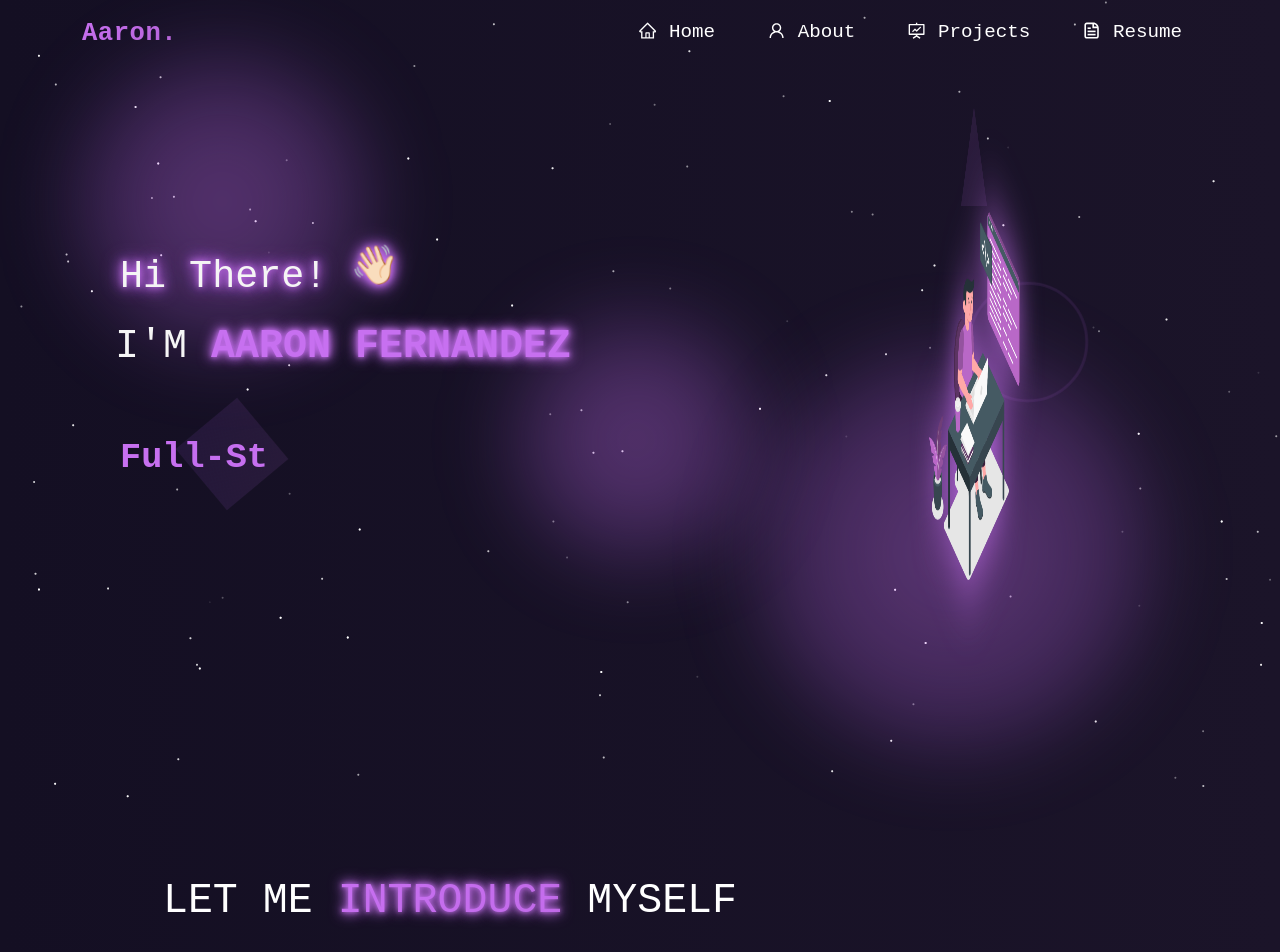
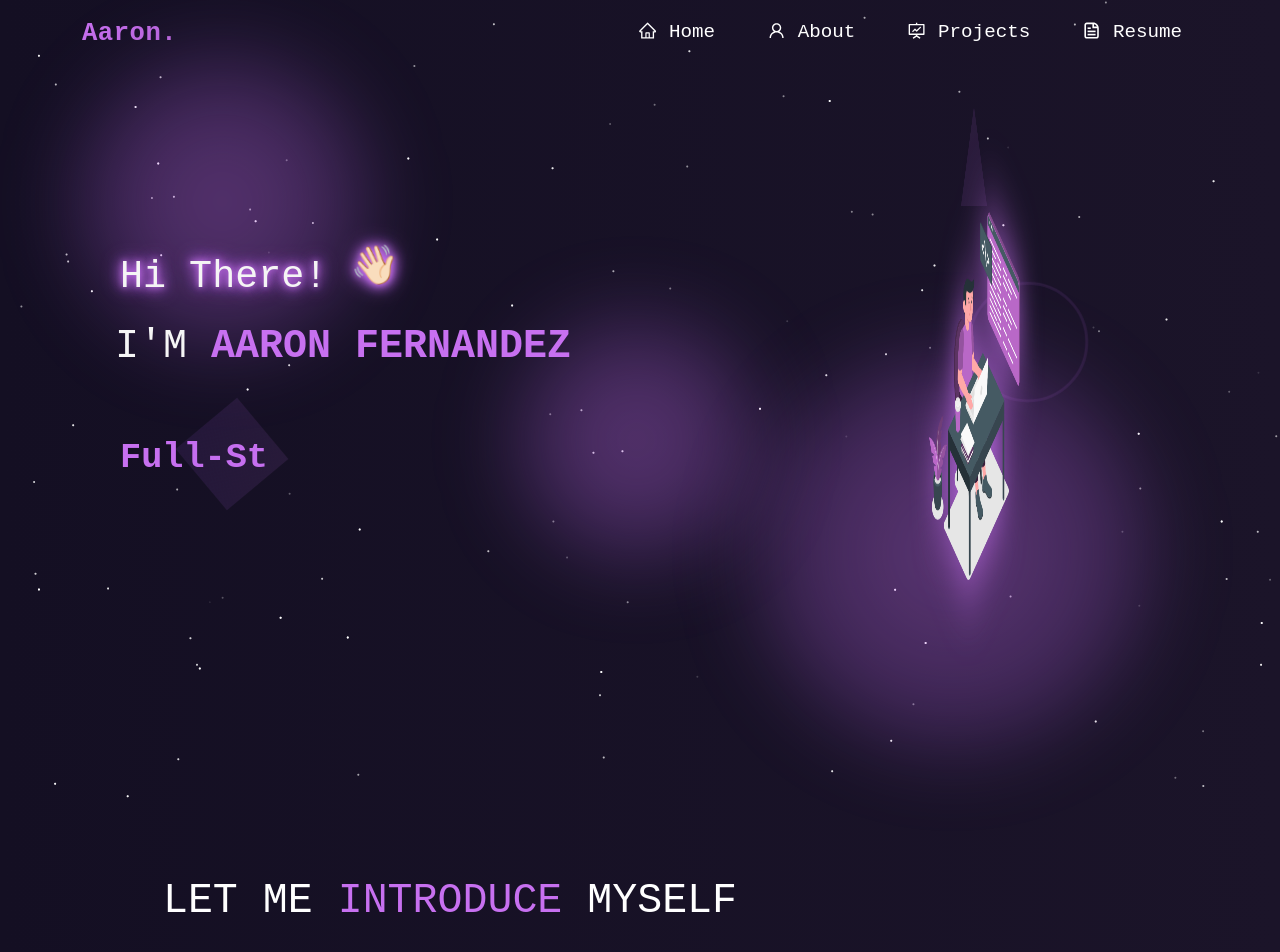
Before and after one commit to fernzaaron/AEF, a React (Create React App) app: page / in a window 1280 px wide. Shown: the top 952 px of the page. Built offline with nearby package versions, Linux system fonts and the light colour scheme; a web font is replaced by a local one.

Commit message:
highlighting fix.

```diff
--- a/src/style.css
+++ b/src/style.css
@@ -554,7 +554,7 @@ button:focus {
 .navbar-nav .nav-item a:hover {
   color: #c770f0 !important;
   transform: translateY(-3px) scale(1.05);
-  text-shadow: 0 0 10px rgba(199, 112, 240, 0.8);
+  text-shadow: none;
 }
 
 /* --------- */
@@ -1363,10 +1363,7 @@ button {
 
 /* Enhanced text highlights */
 .purple {
-  background: linear-gradient(120deg, #c770f0 0%, #b562d6 100%);
-  -webkit-background-clip: text;
-  -webkit-text-fill-color: transparent;
-  background-clip: text;
+  color: #c770f0;
 }
 
 /* Smooth scroll behavior */
@@ -1564,7 +1561,7 @@ a:focus, button:focus {
 }
 
 .main-name {
-  animation: neonPulse 3s ease-in-out infinite;
+  animation: none;
 }
 
 .heading {
@@ -1572,7 +1569,7 @@ a:focus, button:focus {
 }
 
 .purple {
-  animation: neonPulse 3s ease-in-out infinite;
+  animation: none;
 }
 
 /* --------- */
```
